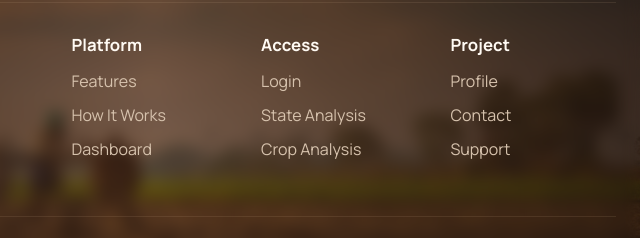
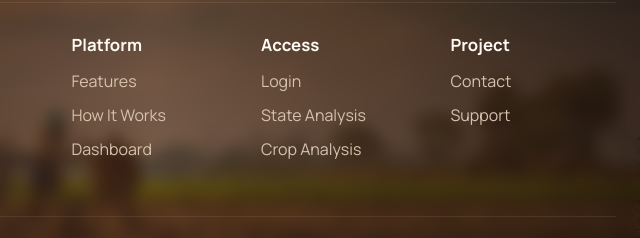
Before and after one commit to himani-malik/AgriTech, a website: page public/landing.html in a window 1280 px wide. Shown: the part 1878-2116 px from the top of the page, 640-1280 px from the left. Drawn offline with Linux system fonts and the light colour scheme.

Commit message:
Remove Profile link from landing page

```diff
--- a/public/landing.html
+++ b/public/landing.html
@@ -158,7 +158,6 @@
         </div>
         <div>
           <h4>Project</h4>
-          <a href="./profile.html">Profile</a>
           <a href="#footer">Contact</a>
           <a href="#footer">Support</a>
         </div>
```
